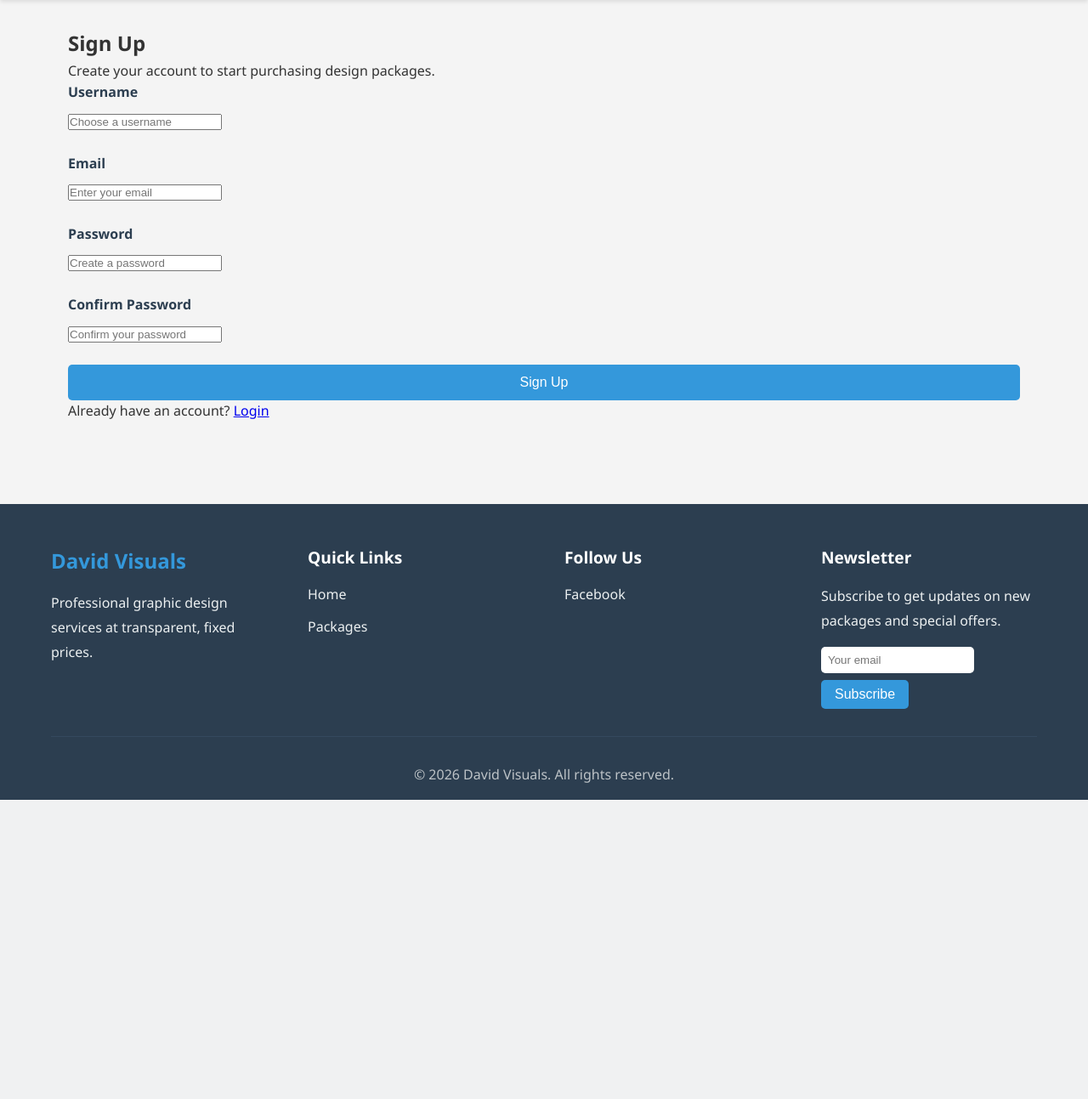
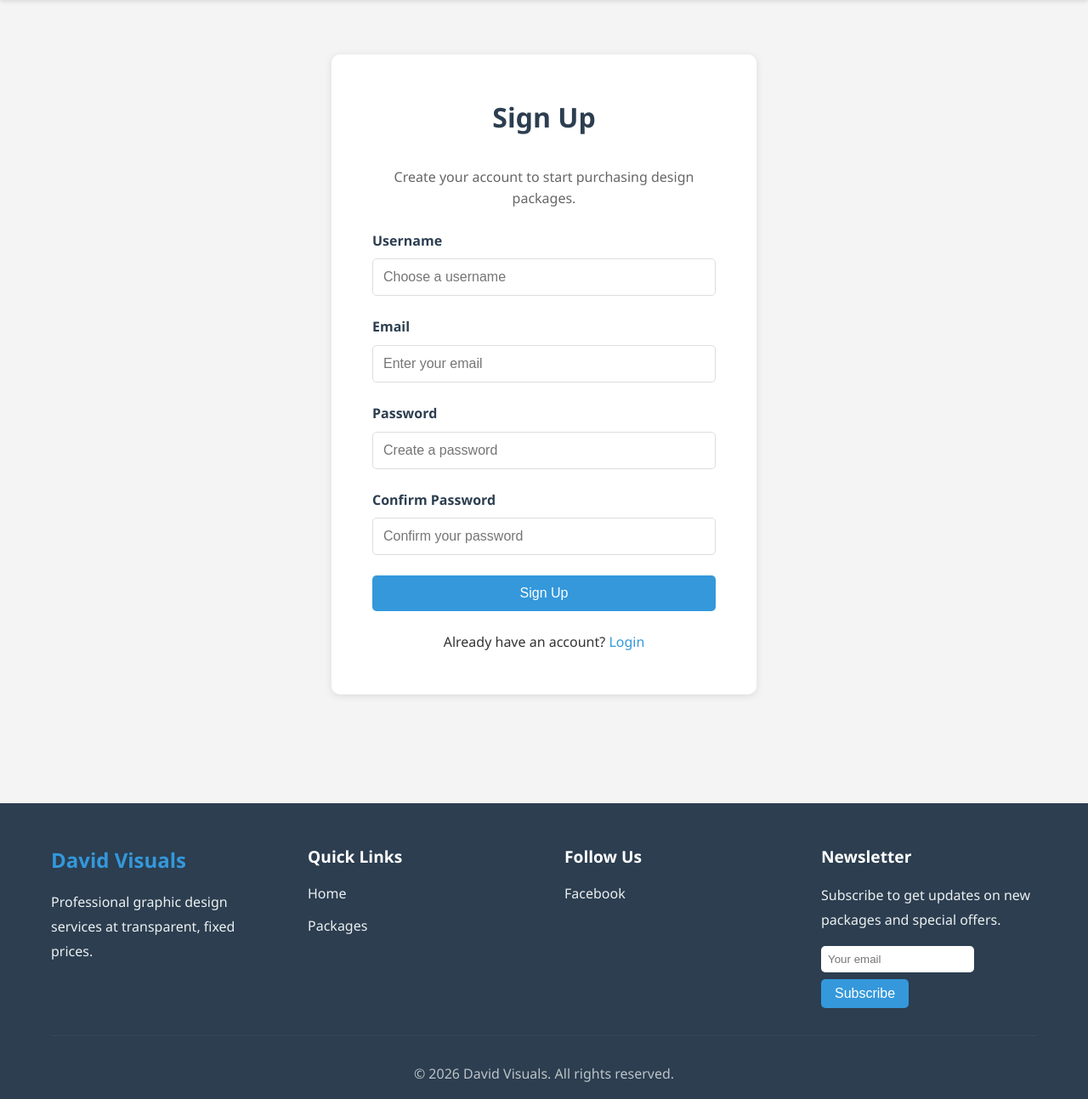
Before and after one commit to thekidmellow/david-visuals, a Django app: page /accounts/signup/ in a window 1280 px wide. Shown: the part 70-1363 px from the top of the page at 85% size. Before the commit the page ends 1011 px from the top, so only its background shows below. Run offline with Django 4.2, Linux system fonts and the light colour scheme.

Commit message:
style: Clean up login and signup page styling

```diff
--- a/static/css/style.css
+++ b/static/css/style.css
@@ -1247,3 +1247,21 @@ input[type="checkbox"] {
   margin-bottom: 1.5rem;
   color: #666;
 }
+
+.form-intro {
+  text-align: center;
+  margin-bottom: 1.5rem;
+  color: #666;
+}
+
+.checkbox-group {
+  display: flex;
+  align-items: center;
+  gap: 0.5rem;
+}
+
+.checkbox-group label {
+  display: inline;
+  font-weight: normal;
+  margin-bottom: 0;
+}
--- a/templates/account/signup.html
+++ b/templates/account/signup.html
@@ -4,39 +4,35 @@
 {% block title %}Sign Up - David Visuals{% endblock %}
 
 {% block content %}
-<section class="auth-page">
-    <div class="container">
-        <div class="auth-form-wrapper">
+<div class="form-container">
     <h1>Sign Up</h1>
-            <p>Create your account to start purchasing design packages.</p>
+    <p class="form-intro">Create your account to start purchasing design packages.</p>
 
-            <form method="POST" action="{% url 'account_signup' %}" class="auth-form">
+    <form method="POST" action="{% url 'account_signup' %}">
         {% csrf_token %}
 
         <div class="form-group">
             <label for="id_username">Username</label>
-                    <input type="text" name="username" id="id_username" placeholder="Choose a username" required
-                        minlength="4">
+            <input type="text" name="username" id="id_username" class="form-control" placeholder="Choose a username" required minlength="4">
         </div>
 
         <div class="form-group">
             <label for="id_email">Email</label>
-                    <input type="email" name="email" id="id_email" placeholder="Enter your email" required>
+            <input type="email" name="email" id="id_email" class="form-control" placeholder="Enter your email" required>
         </div>
 
         <div class="form-group">
             <label for="id_password1">Password</label>
-                    <input type="password" name="password1" id="id_password1" placeholder="Create a password" required>
+            <input type="password" name="password1" id="id_password1" class="form-control" placeholder="Create a password" required>
         </div>
 
         <div class="form-group">
             <label for="id_password2">Confirm Password</label>
-                    <input type="password" name="password2" id="id_password2" placeholder="Confirm your password"
-                        required>
+            <input type="password" name="password2" id="id_password2" class="form-control" placeholder="Confirm your password" required>
         </div>
 
         {% if form.errors %}
-                <div class="error-message">
+        <div class="alert alert-error">
             {% for field, errors in form.errors.items %}
             {% for error in errors %}
             <p>{{ error }}</p>
@@ -48,10 +44,8 @@
         <button type="submit" class="btn btn-primary btn-full">Sign Up</button>
     </form>
 
-            <div class="auth-links">
+    <div class="form-links">
         <p>Already have an account? <a href="{% url 'account_login' %}">Login</a></p>
     </div>
 </div>
-    </div>
-</section>
 {% endblock %}
```
Also changed, not shown: templates/account/logout.html (+28 -6 lines). Lines whose indentation alone changed are shown as unchanged.
